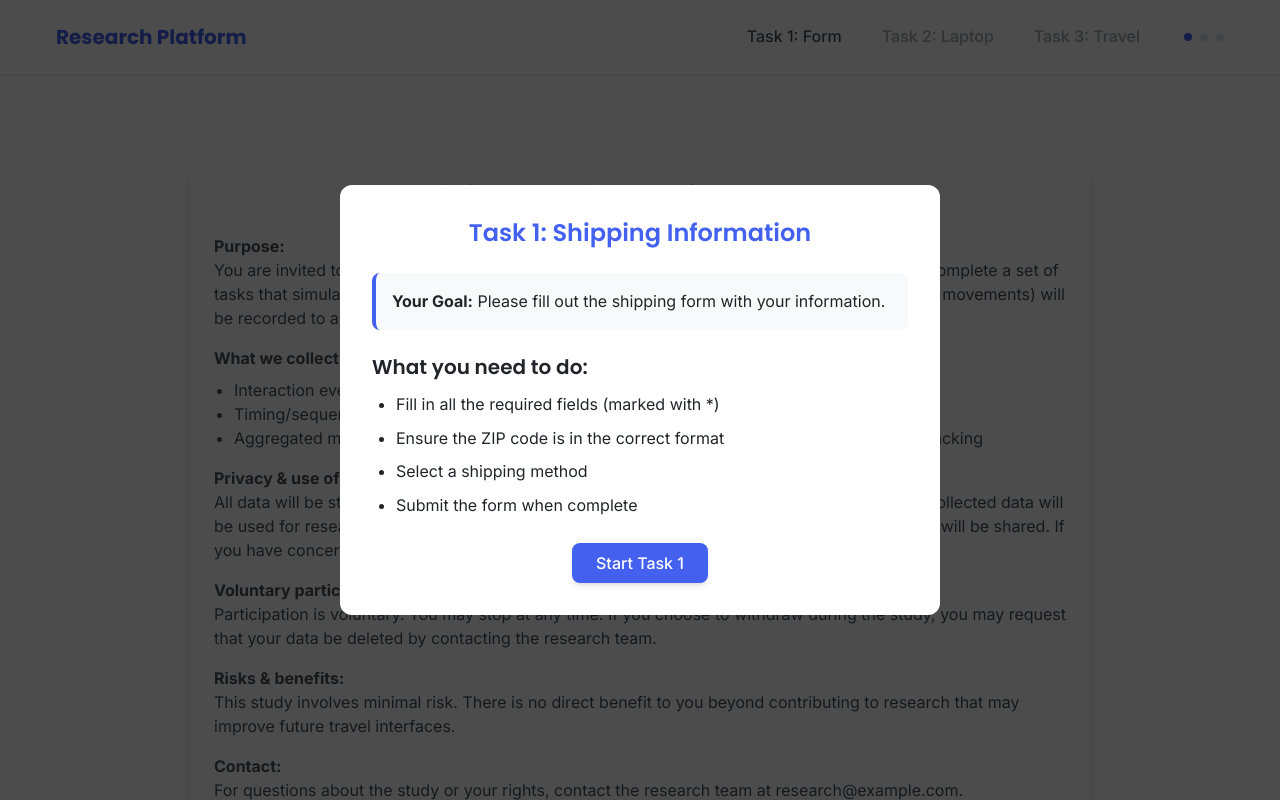
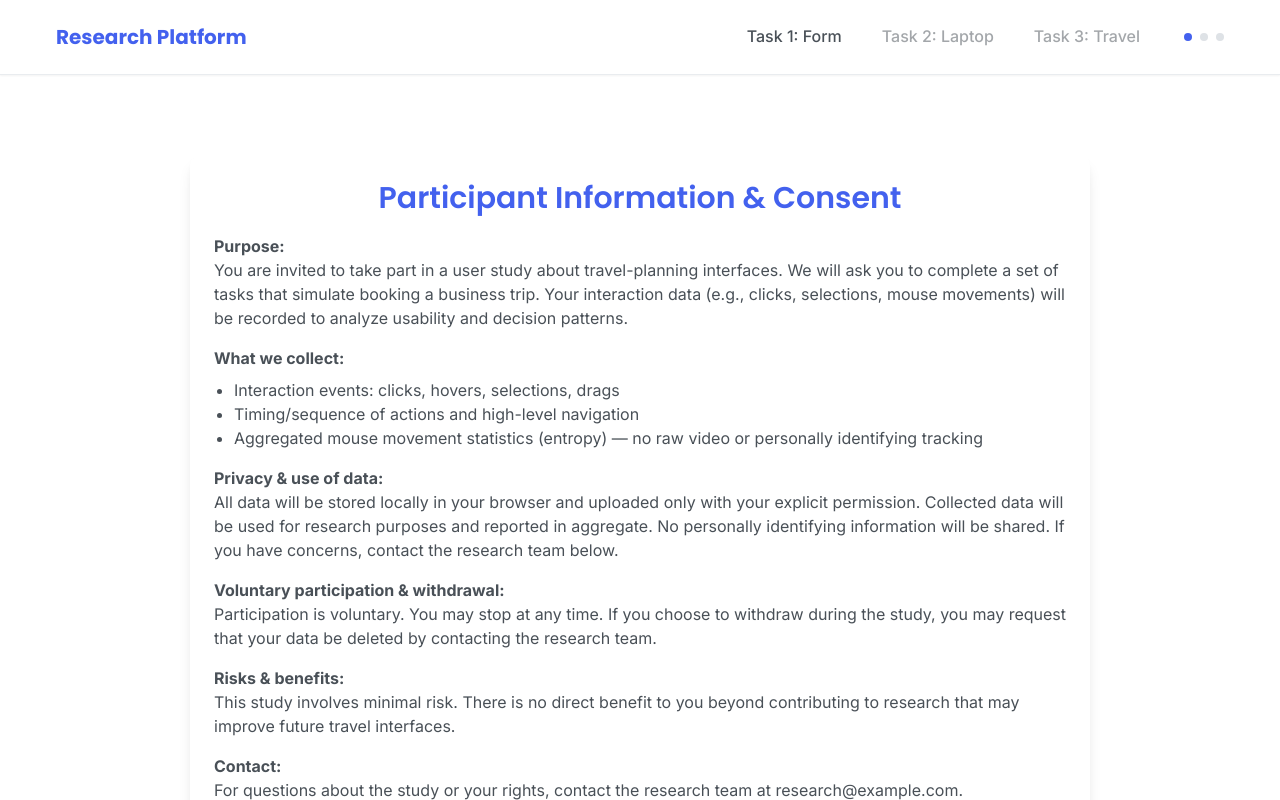
Before and after one commit to dyra-12/CogniViz, a React (Vite) app: page /consent in a window 1280 px wide. Shown: the top 800 px of the page. Built offline with nearby package versions, Linux system fonts and the light colour scheme.

Commit message:
task 3: gate tasks behind consent; prevent instructions before consent

```diff
--- a/src/components/AppLayout.jsx
+++ b/src/components/AppLayout.jsx
@@ -9,7 +9,7 @@ import CompletionPage from '../pages/CompletionPage';
 import ConsentLanding from '../pages/ConsentLanding';
 
 const AppLayout = () => {
-  const { currentTask, showInstructions, setShowInstructions } = useTaskProgress();
+  const { currentTask, showInstructions, setShowInstructions, consentGiven } = useTaskProgress();
 
   const getCurrentComponent = () => {
     switch (currentTask) {
@@ -26,17 +26,17 @@ const AppLayout = () => {
       <Header />
       <main className="main-content">
         <Routes>
-          <Route path="/" element={<Navigate to={currentTask && localStorage.getItem('consentGiven') === 'true' ? `/task${currentTask}` : '/consent'} replace />} />
+          <Route path="/" element={<Navigate to={consentGiven ? `/task${currentTask}` : '/consent'} replace />} />
           <Route path="/consent" element={<ConsentLanding />} />
-          <Route path="/task1" element={currentTask === 1 ? <Task1 /> : <Navigate to={`/task${currentTask}`} replace />} />
-          <Route path="/task2" element={currentTask === 2 ? <Task2 /> : <Navigate to={`/task${currentTask}`} replace />} />
-          <Route path="/task3" element={currentTask === 3 ? <Task3 /> : <Navigate to={`/task${currentTask}`} replace />} />
+          <Route path="/task1" element={consentGiven ? (currentTask === 1 ? <Task1 /> : <Navigate to={`/task${currentTask}`} replace />) : <Navigate to="/consent" replace />} />
+          <Route path="/task2" element={consentGiven ? (currentTask === 2 ? <Task2 /> : <Navigate to={`/task${currentTask}`} replace />) : <Navigate to="/consent" replace />} />
+          <Route path="/task3" element={consentGiven ? (currentTask === 3 ? <Task3 /> : <Navigate to={`/task${currentTask}`} replace />) : <Navigate to="/consent" replace />} />
           <Route path="/complete" element={<CompletionPage />} />
           <Route path="*" element={<Navigate to={`/task${currentTask}`} replace />} />
         </Routes>
       </main>
 
-      {showInstructions && currentTask < 4 && (
+      {showInstructions && currentTask < 4 && consentGiven && (
         <InstructionModal
           taskNumber={currentTask}
           onClose={() => setShowInstructions(false)}
```
